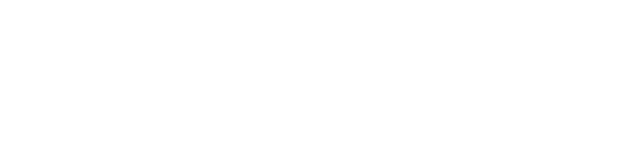
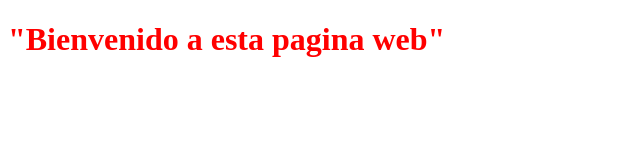
Before and after one commit to MarcosSanchezRosa/Clase-GitHub, a plain HTML site: page index.html in a window 1280 px wide. Shown: the whole page, without its empty margins (0-640 px from the left). Drawn offline with Linux system fonts and the light colour scheme.

Commit message:
Agregue h1 y agregue estilos a h1

```diff
--- a/estilos.css
+++ b/estilos.css
@@ -0,0 +1,3 @@
+h1{
+    color: red
+}
--- a/index.html
+++ b/index.html
@@ -5,8 +5,11 @@
     <meta http-equiv="X-UA-Compatible" content="IE=edge">
     <meta name="viewport" content="width=device-width, initial-scale=1.0">
     <title>Clase GitHub</title>
+    <link rel="stylesheet" href="estilos.css"
 </head>
 <body>
-
+    <h1>
+        "Bienvenido a esta pagina web"
+    </h1>
 </body>
 </html>
```
